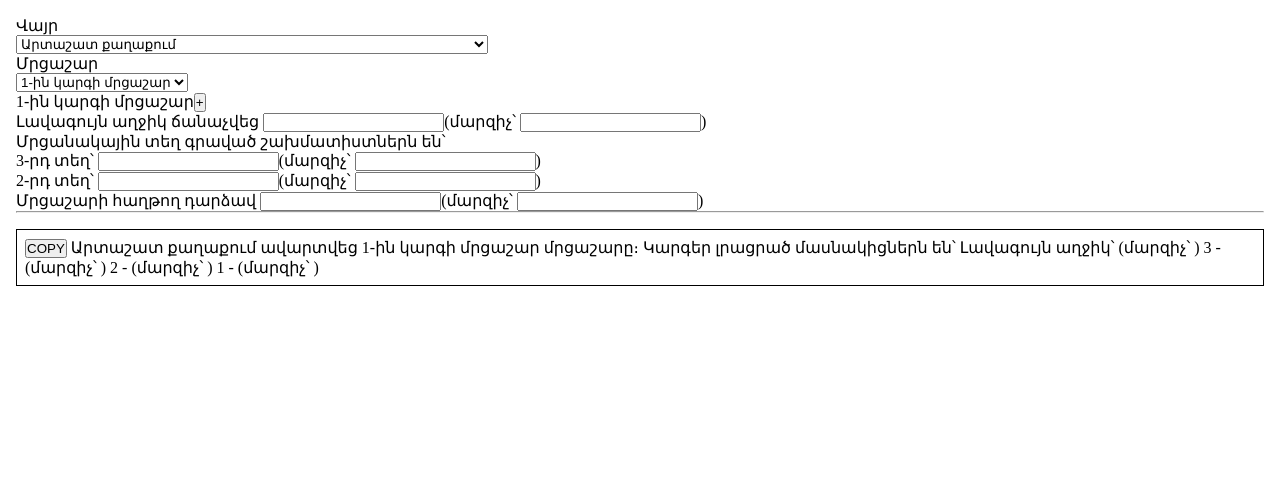
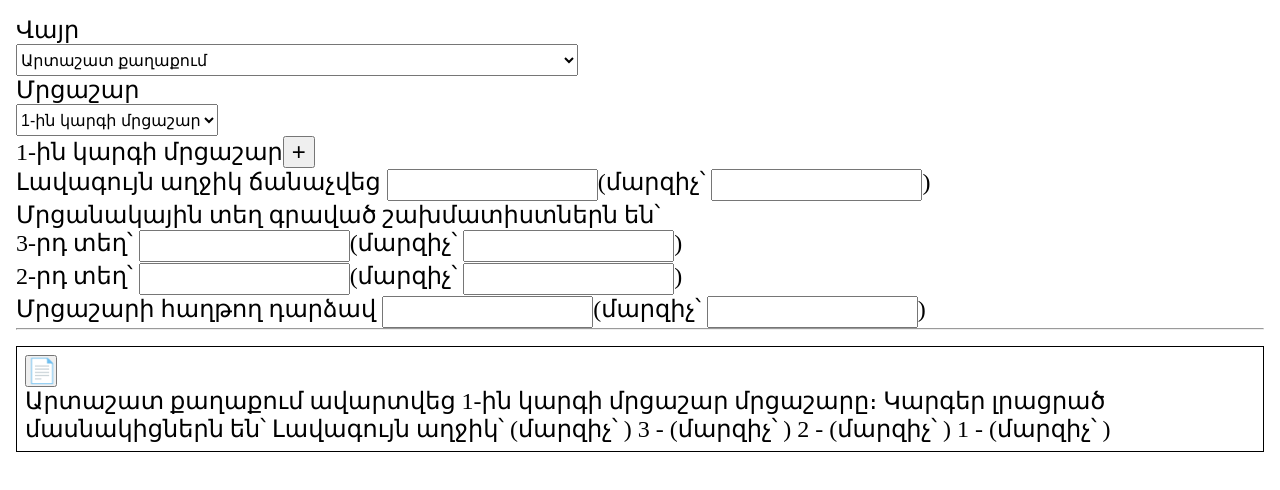
Before and after one commit to Ararat-chess-federation/news-generator, a React (Vite) app: page / in a window 1280 px wide. Shown: the top 490 px of the page. Built offline with nearby package versions, Linux system fonts and the light colour scheme.

Commit message:
feat: minor styles

```diff
--- a/src/App.css
+++ b/src/App.css
@@ -2,8 +2,22 @@
   margin: 0;
   padding: 0;
   box-sizing: border-box;
+  font-size: 24px;
 }
 
 .container {
   padding: 16px;
 }
+
+select,
+input,
+option {
+  height: 32px;
+  font-size: 16px;
+}
+
+button {
+  width: 32px;
+  height: 32px;
+  cursor: pointer;
+}
--- a/src/components/finalText/FinalText.tsx
+++ b/src/components/finalText/FinalText.tsx
@@ -29,13 +29,15 @@ export default function FinalText({
 
   return (
     <div className="final_container">
+      <div>
         <button
           onClick={() => {
             navigator.clipboard.writeText(generateText());
           }}
         >
-        COPY
+          📄
         </button>
+      </div>
       {generateText()}
     </div>
   );
```
Lines whose indentation alone changed are shown as unchanged.
